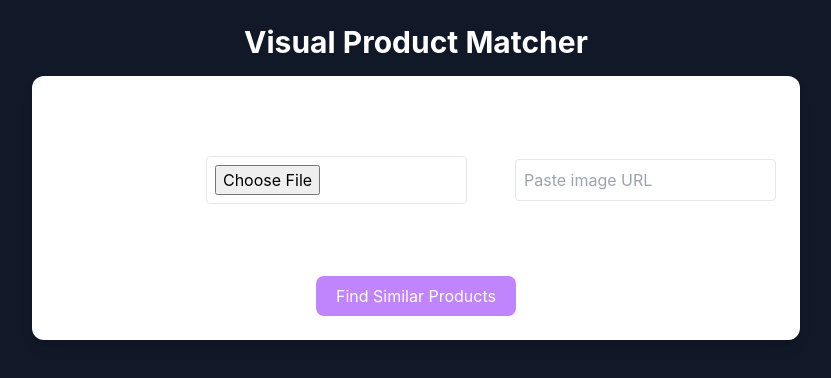
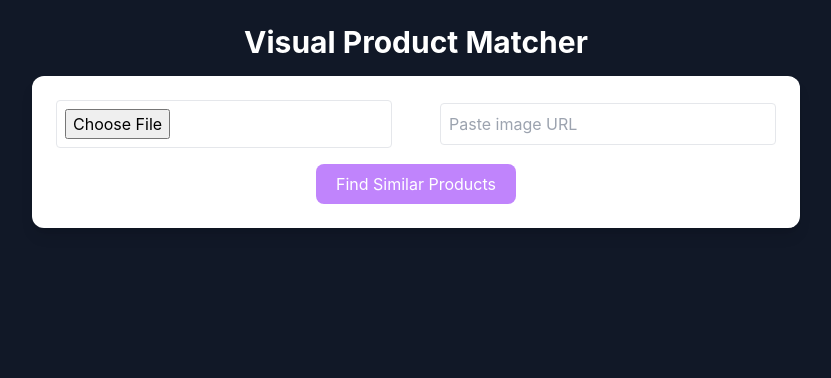
Before and after one commit to Priyankav624/PRIYANKA_24MCA0053_VISUALPRODUCTMATCHER, a React (Vite) app in the folder frontend/: page / in a window 1280 px wide. Shown: the top 378 px of the page, without its empty margins (224-1055 px from the left). Built offline with nearby package versions, Linux system fonts and the light colour scheme.

Commit message:
Update App.jsx

```diff
--- a/frontend/src/App.jsx
+++ b/frontend/src/App.jsx
@@ -57,9 +57,6 @@ export default function App() {
 
       <div className="bg-white shadow-lg rounded-xl p-6 w-full max-w-3xl mb-8">
         <div className="flex flex-col md:flex-row items-center gap-4">
-           <h1 className="text-3xl font-bold text-black-600 mb-4">
-              Upload image or Paste link
-            </h1>
           <input
             type="file"
             accept="image/*"
```
